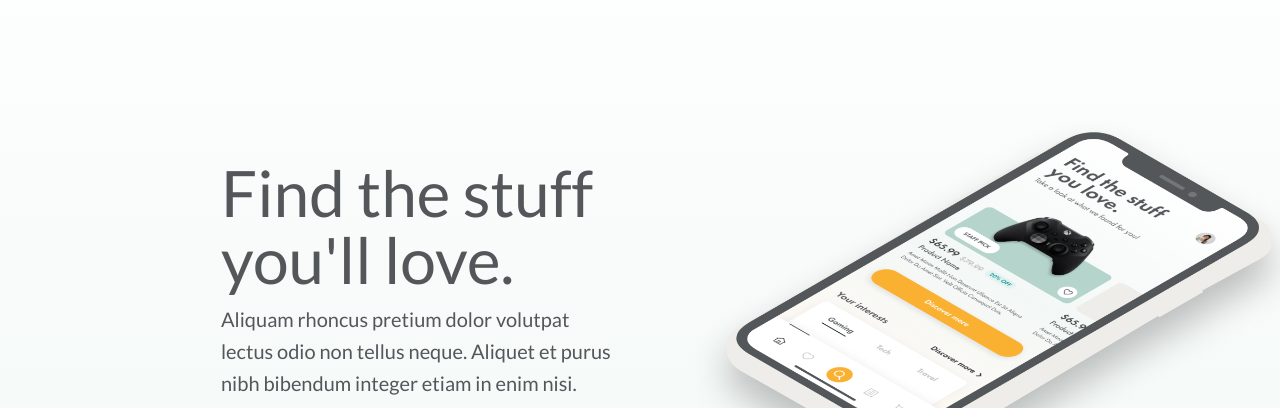
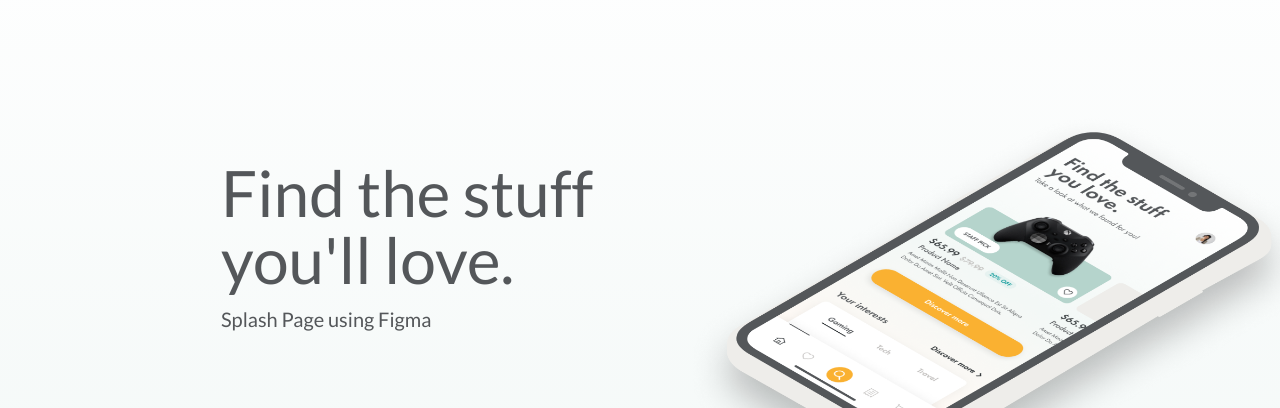
Before and after one commit to leightheanalyst/figmasplashpage, a plain HTML site: page index.html in a window 1280 px wide. Shown: the part 120-528 px from the top of the page. Drawn offline with Linux system fonts and the light colour scheme.

Commit message:
Update text
Update text

```diff
--- a/index.html
+++ b/index.html
@@ -20,7 +20,7 @@
         <!-- Title & Text -->
         <div class="text-container">
             <h1 class="title">Find the stuff you'll love.</h1>
-            <p class="text">Aliquam rhoncus pretium dolor volutpat lectus odio non tellus neque. Aliquet et purus nibh bibendum integer etiam in enim nisi.</p>
+            <p class="text">Splash Page using Figma</p>
             <div class="app-store-btn">
                 <a href="https://www.apple.com/ca/ios/app-store/" target="_blank">
                     <img src="./img/app-store-button.png" alt="App Store">
```
